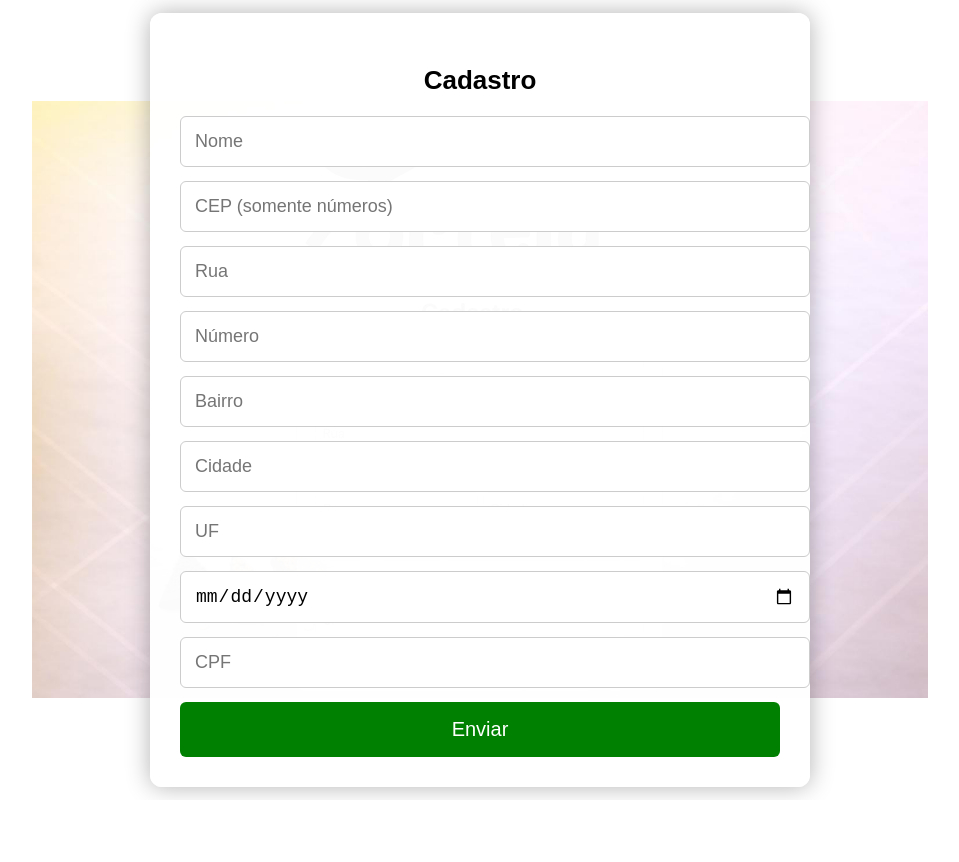
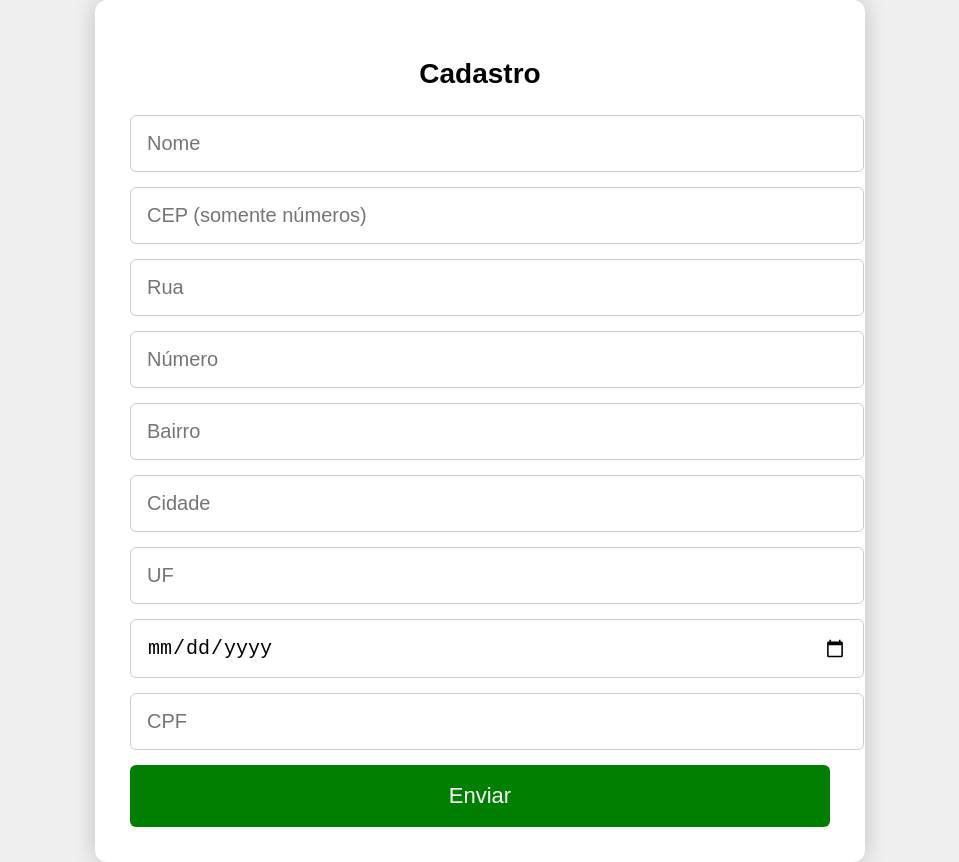
Before and after one commit to atendimentopegma2-code/api-cadastro, a website: page index.html in a window 1280 px wide. Shown: the whole page, without its empty margins (160-1119 px from the left). Before the commit the page ends 800 px from the top, so only its background shows below. Drawn offline with Linux system fonts and the light colour scheme.

Commit message:
Update index.html

```diff
--- a/index.html
+++ b/index.html
@@ -10,9 +10,7 @@ body {
   margin: 0;
   padding: 0;
 
-  /* FUNDO AJUSTADO */
-  background: url("fundo.jpg") no-repeat center;
-  background-size: 70%;
+  background: #f0f0f0;
 
   display: flex;
   justify-content: center;
@@ -21,40 +19,38 @@ body {
   min-height: 100vh;
 }
 
-/* CAIXA DO FORMULÁRIO */
+/* 🔥 FORMULÁRIO GRANDE MESMO */
 .container {
   width: 95%;
-  max-width: 600px; /* 🔥 aumentei */
+  max-width: 700px; /* 🔥 aumentei bastante */
 
-  background: rgba(255, 255, 255, 0.98);
-  padding: 30px;
+  background: white;
+  padding: 35px;
   border-radius: 12px;
 
-  box-shadow: 0 0 25px rgba(0,0,0,0.3);
+  box-shadow: 0 0 25px rgba(0,0,0,0.2);
 }
 
 h2 {
   text-align: center;
-  font-size: 26px;
-  margin-bottom: 20px;
+  font-size: 28px;
+  margin-bottom: 25px;
 }
 
-/* CAMPOS */
 input {
   width: 100%;
-  margin-bottom: 14px;
-  padding: 14px;
+  margin-bottom: 15px;
+  padding: 16px;
 
   border: 1px solid #ccc;
   border-radius: 6px;
 
-  font-size: 18px; /* 🔥 maior */
+  font-size: 20px; /* 🔥 grande */
 }
 
-/* BOTÃO */
 button {
   width: 100%;
-  padding: 16px;
+  padding: 18px;
 
   background: green;
   color: white;
@@ -62,7 +58,7 @@ button {
   border: none;
   border-radius: 6px;
 
-  font-size: 20px; /* 🔥 maior */
+  font-size: 22px;
   cursor: pointer;
 }
 
@@ -70,7 +66,7 @@ button:hover {
   background: darkgreen;
 }
 
-/* 🔥 MOBILE FORTE */
+/* 🔥 MOBILE */
 @media (max-width: 600px) {
   .container {
     width: 98%;
@@ -79,12 +75,10 @@ button:hover {
 
   input {
     font-size: 20px;
-    padding: 16px;
   }
 
   button {
-    font-size: 20px;
-    padding: 18px;
+    font-size: 22px;
   }
 }
 </style>
```
